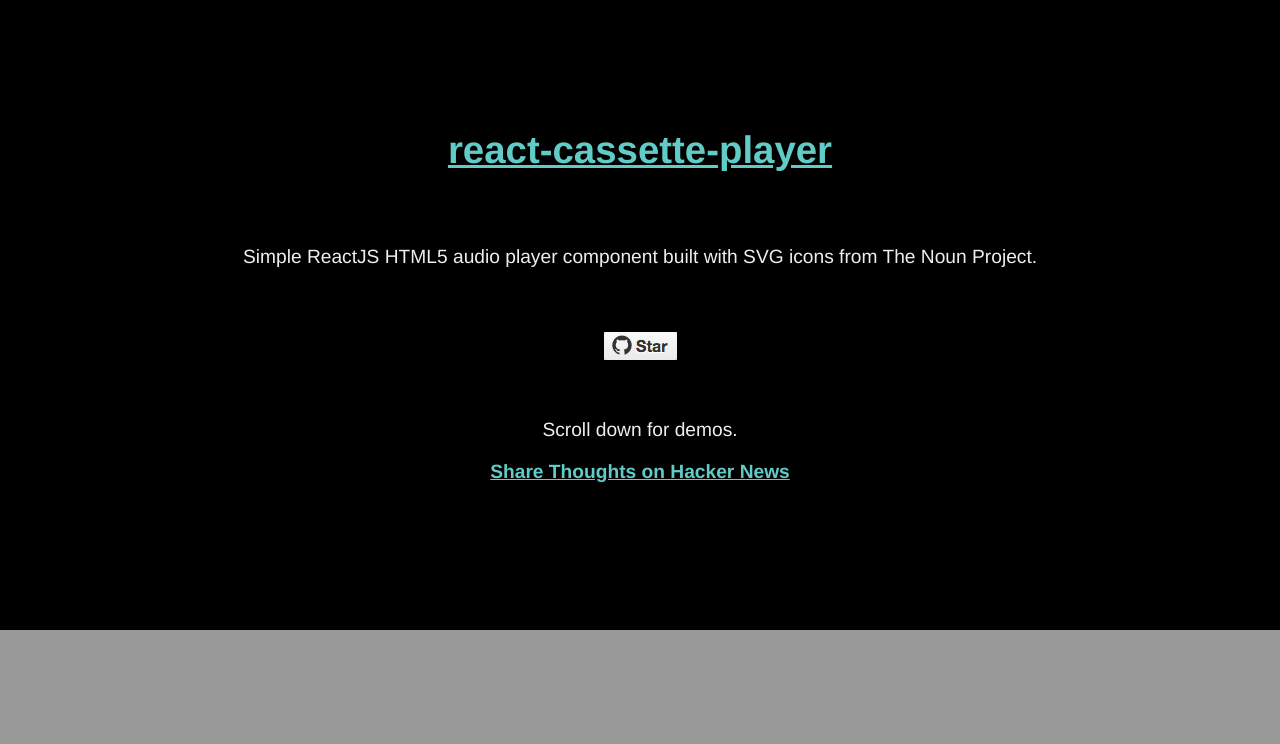
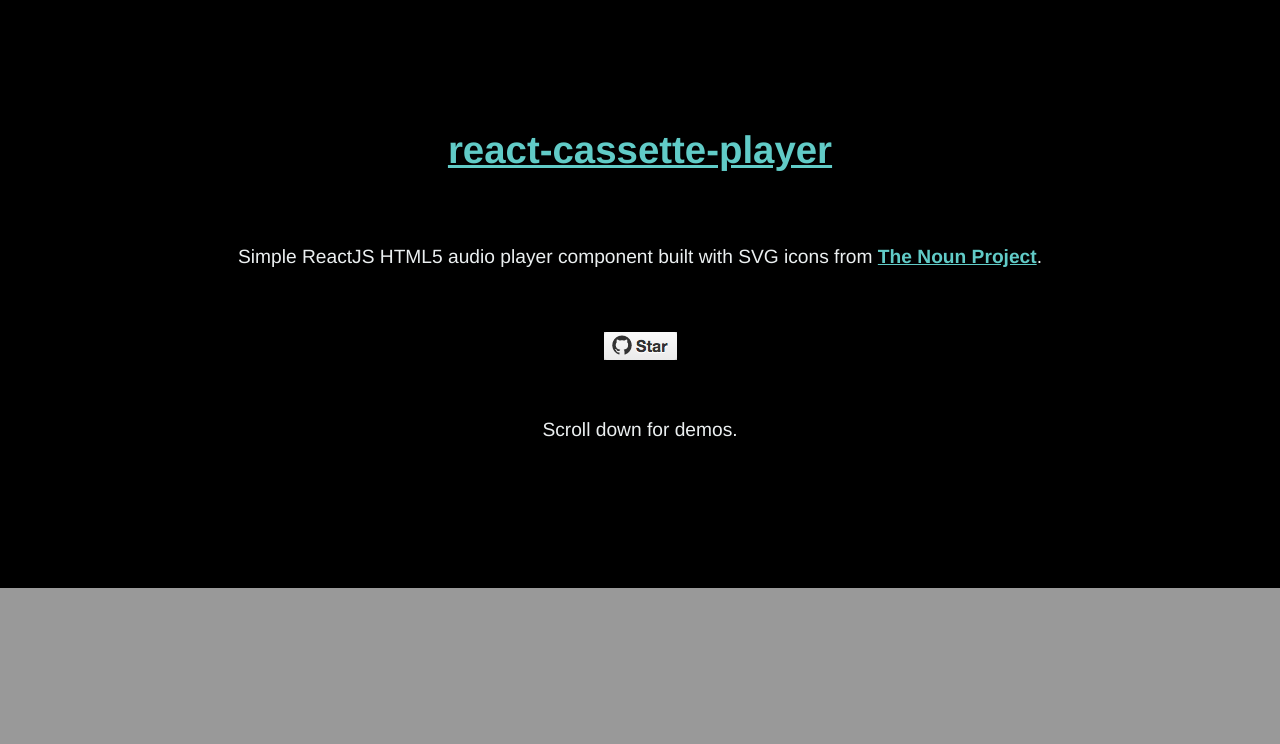
Before and after one commit to chadpaulson/react-cassette-player, a plain HTML site: page index.html in a window 1280 px wide. Shown: the top 744 px of the page. Drawn offline with Linux system fonts and the light colour scheme.

Commit message:
Removes HN link.

```diff
--- a/index.html
+++ b/index.html
@@ -13,10 +13,9 @@
 <body>
   <div class="info head">
     <a href="https://github.com/chadpaulson/react-cassette-player"><h1>react-cassette-player</h1></a>
-    <p>Simple ReactJS HTML5 audio player component built with SVG icons from The Noun Project.</p>
+    <p>Simple ReactJS HTML5 audio player component built with SVG icons from <a href="http://thenounproject.com">The Noun Project</a>.</p>
     <center><a href="https://github.com/chadpaulson/react-cassette-player"><img src="watch-project.png" border="0" alt="Watch Project on GitHub" /></a></center>
     <p>Scroll down for demos.</p>
-    <p><a href="https://news.ycombinator.com/item?id=8738912">Share Thoughts on Hacker News</a></p>
   </div>
   <div class="demo">
     <div id="rush"></div>
```
